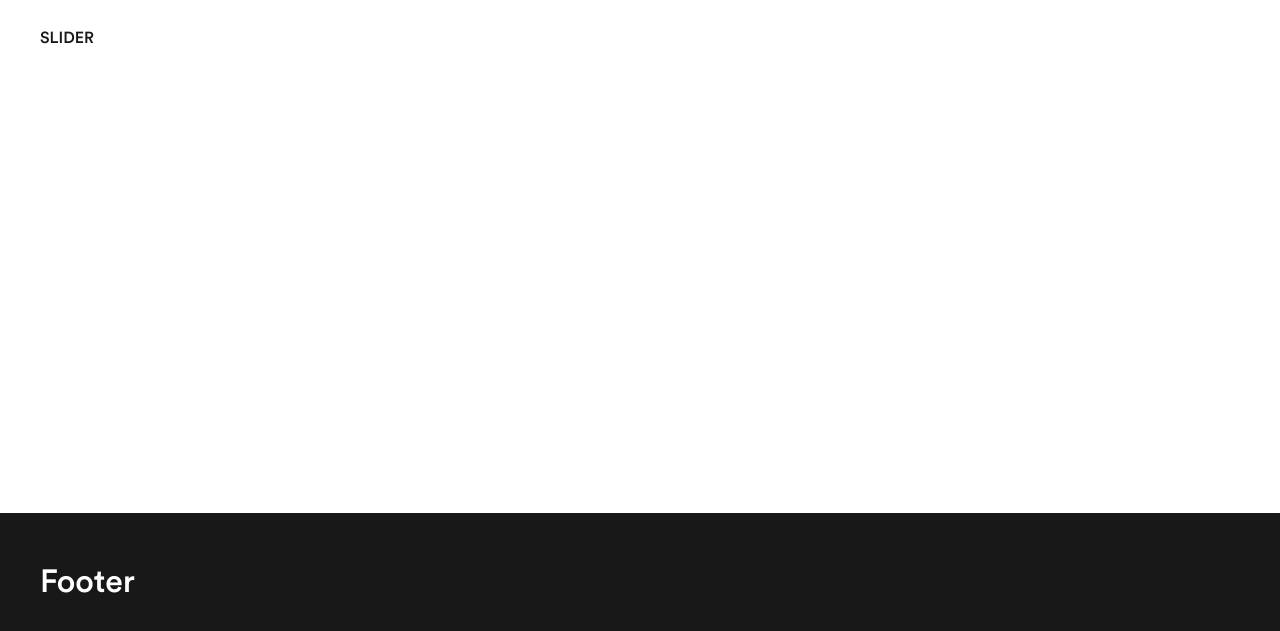
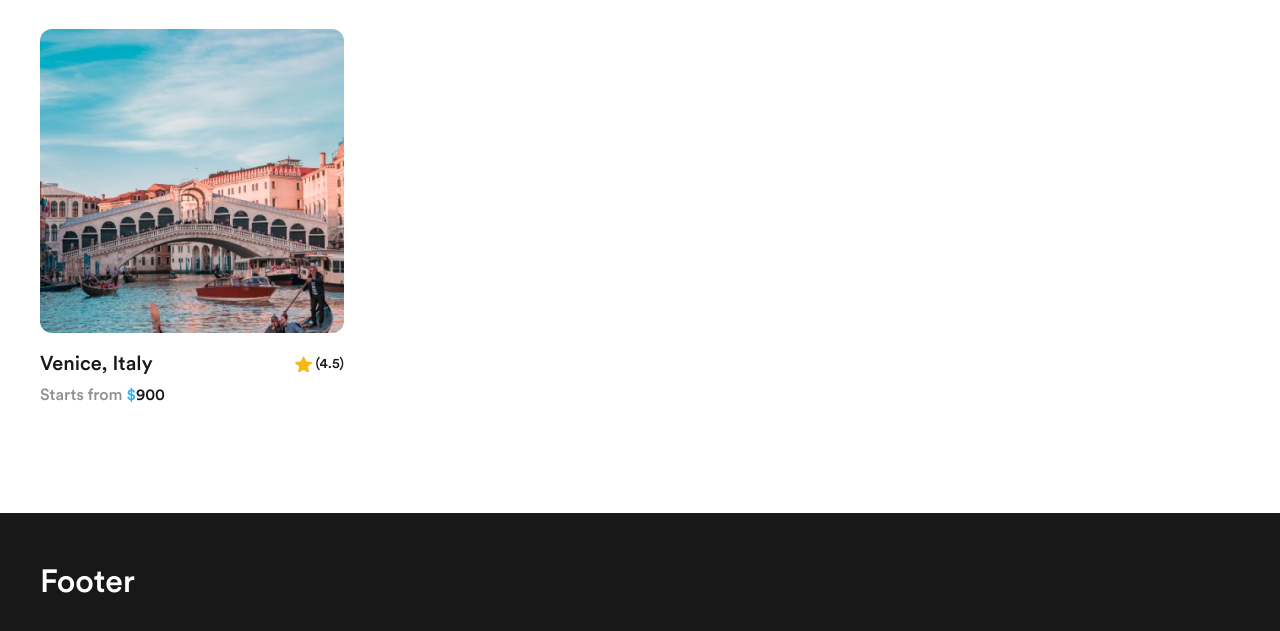
Before and after one commit to VNagorniy/travel-agent-gulp, a website: page src/html/index.html in a window 1280 px wide. Shown: the part 149-780 px from the top of the page. Drawn offline with nearby package versions, Linux system fonts and the light colour scheme; files that its build step writes are made by us from their sources; files whose address does not match are found by name.

Commit message:
Верстка карточки для слайдера

```diff
--- a/src/html/blocks/popular.html
+++ b/src/html/blocks/popular.html
@@ -14,6 +14,21 @@
     </div>
   </div>
   <div class="container-right">
-    <div class="popular__content">SLIDER</div>
+    <div class="popular__slider">
+      <div class="card">
+        <div class="card__img">
+          <img src="./img/popular/venice.jpg" alt="Photo" />
+        </div>
+
+        <div class="card__title-wrapper">
+          <h3 class="card__title">Venice, Italy</h3>
+          <div class="card__rating">(4.5)</div>
+        </div>
+
+        <div class="card__price">
+          Starts from <span><i>$</i>900</span>
+        </div>
+      </div>
+    </div>
   </div>
 </section>
--- /dev/null
+++ b/src/scss/blocks/_card.scss
@@ -0,0 +1,66 @@
+.card {
+    max-width: 304px;
+}
+
+.card__img {
+    overflow: hidden;
+    margin-bottom: 16px;
+    border-radius: 12px;
+
+    img {
+        width: 100%;
+    }
+}
+
+.card__title-wrapper {
+    margin-bottom: 4px;
+    display: flex;
+    justify-content: space-between;
+    align-items: center;
+    gap: 10px;
+}
+
+.card__title {
+    font-size: 20px;
+    font-style: normal;
+    font-weight: 500;
+    line-height: 150%; /* 30px */
+}
+
+.card__rating {
+    display: flex;
+    align-items: center;
+    gap: 4px;
+    font-size: 14px;
+    font-style: normal;
+    font-weight: 500;
+    line-height: 150%; /* 21px */
+
+    &::before {
+        content: '';
+        display: block;
+
+        width: 17px;
+        height: 16px;
+
+        background-image: url('./../img/icons/star-small.svg');
+        background-repeat: no-repeat;
+    }
+}
+
+.card__price {
+    color: var(--text-muted);
+    font-size: 16px;
+    font-style: normal;
+    font-weight: 450;
+    line-height: 150%; /* 24px */
+
+    span {
+        color: var(--text-color);
+    }
+
+    i {
+        color: var(--accent);
+        font-style: normal;
+    }
+}
--- a/src/scss/blocks/_popular.scss
+++ b/src/scss/blocks/_popular.scss
@@ -19,5 +19,5 @@
     display: flex;
     gap: 15px;
 }
-.popular__content {
+.popular__slider {
 }
```
Also changed, not shown: build/css/main.css, build/index.html.
